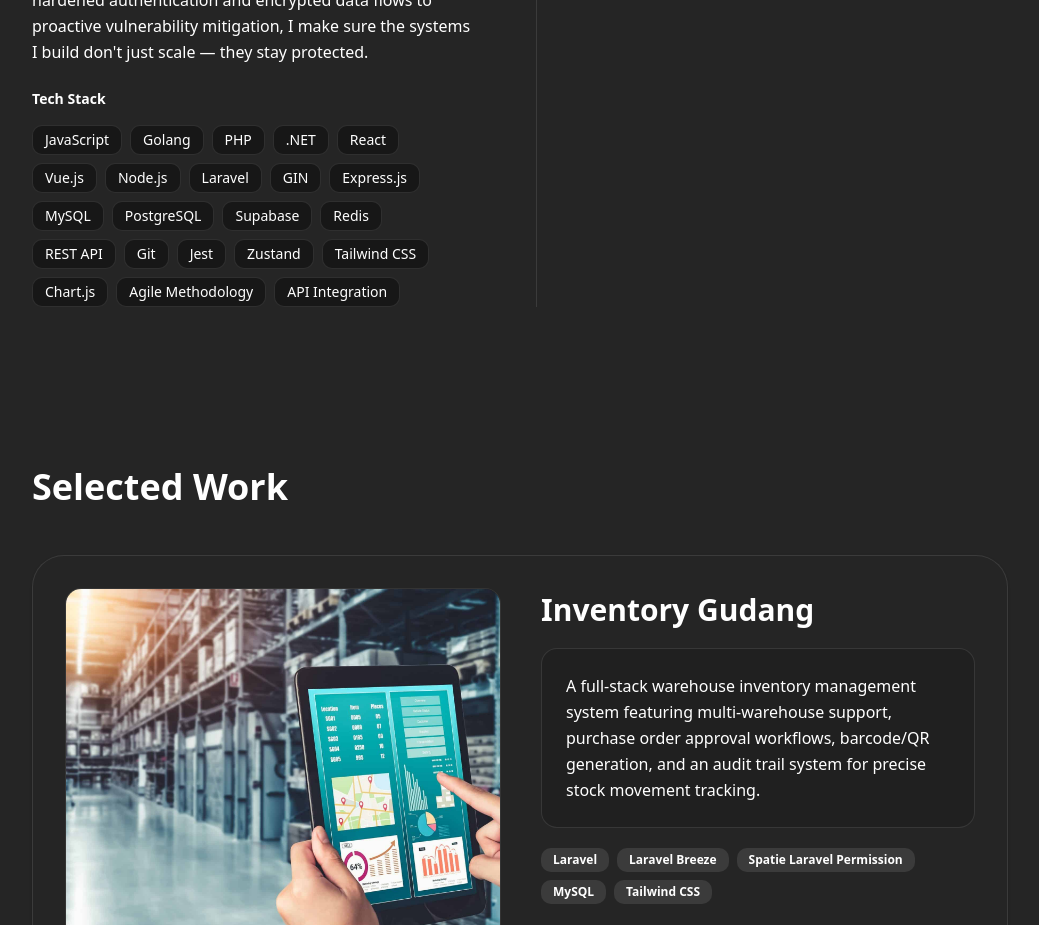
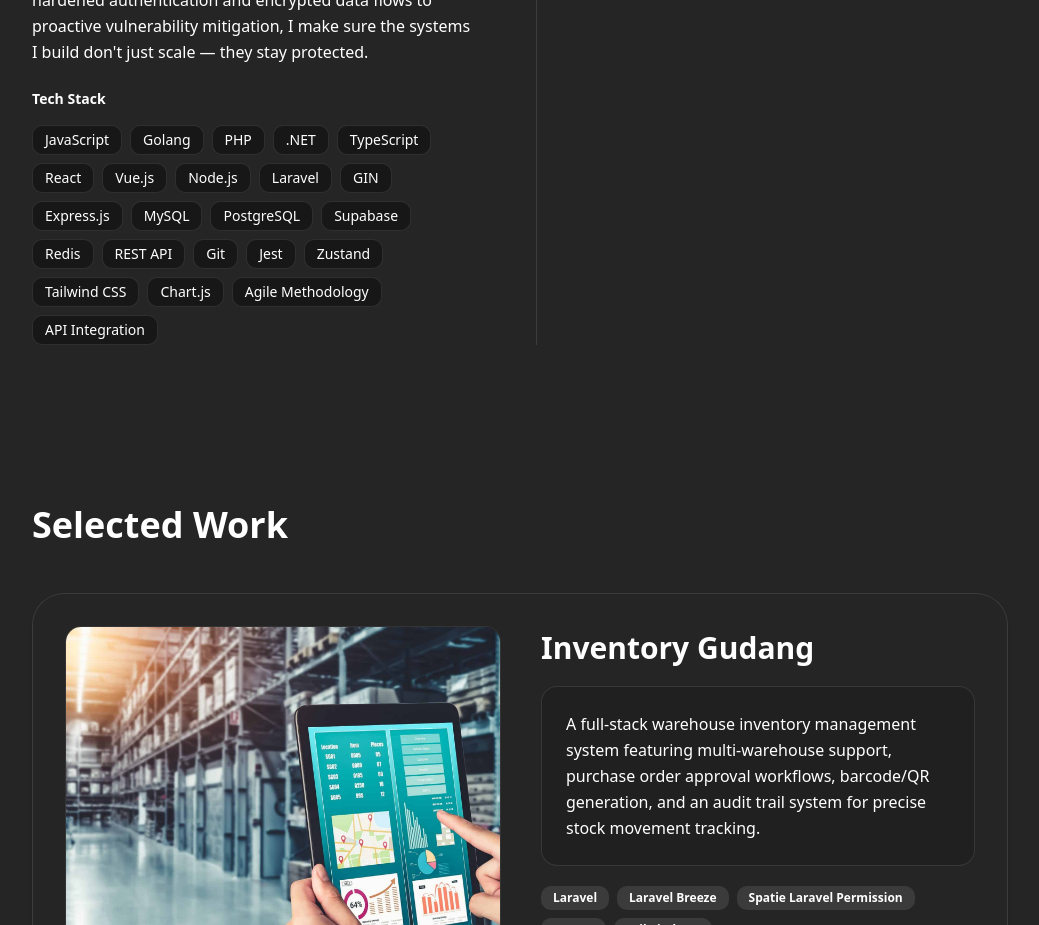
Before and after one commit to hastabdwn/portfolio, a Next.js app: page / in a window 1280 px wide. Shown: the part 1100-2025 px from the top of the page, without its empty margins (120-1159 px from the left). Built offline with nearby package versions, Linux system fonts and the light colour scheme.

Commit message:
Add TypeScript to the list of technologies

```diff
--- a/data/about.ts
+++ b/data/about.ts
@@ -9,6 +9,7 @@ export const aboutData = {
     "Golang",
     "PHP",
     ".NET",
+    "TypeScript",
     "React",
     "Vue.js",
     "Node.js",
```
